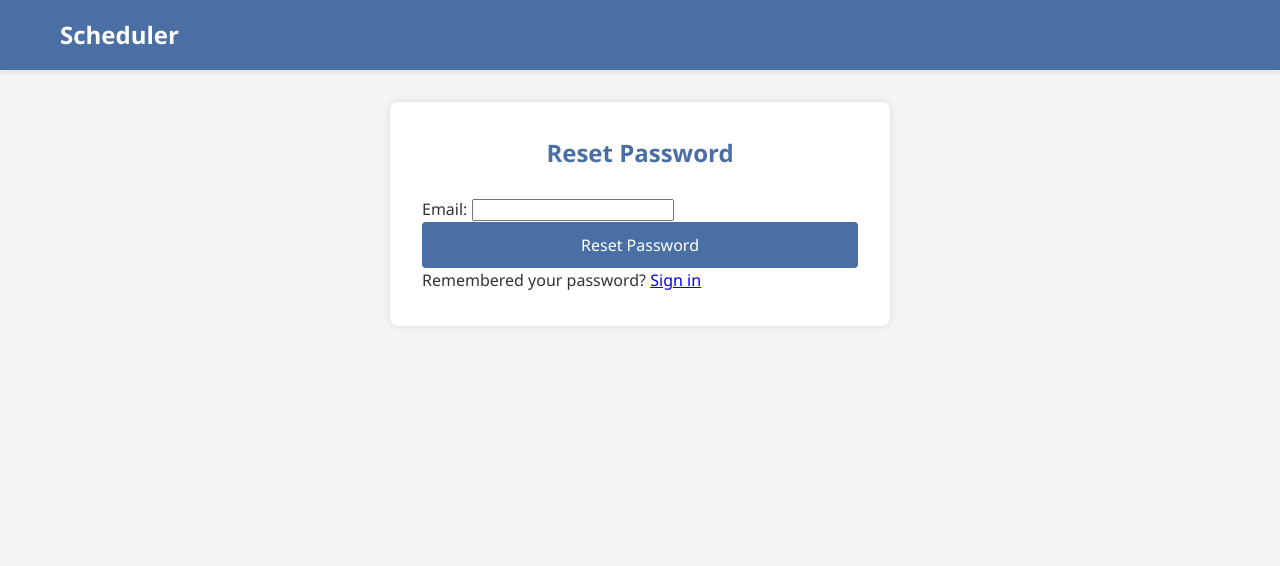
After one commit to gauthamkrishna1312/scheduler, a Django app: page /password-reset/ in a window 1280 px wide. The commit adds this page. Shown: the top 566 px of the page. Run offline with Django 5.2, Linux system fonts and the light colour scheme.

Commit message:
Password reset implemented

```diff
--- a/sheduler/home/urls.py
+++ b/sheduler/home/urls.py
@@ -1,3 +1,4 @@
+from django.contrib.auth import views as auth_views
 from home import views
 from django.urls import path
 
@@ -6,6 +7,7 @@ urlpatterns = [
     path('', views.index, name='index'),
     path('signup', views.signup, name='signup'),
     path('signin', views.signin, name='signin'),
+    path('login', views.signin, name='login'), #Password reset uses 'login' as the URL for the login page
     path('logout', views.logout, name='logout'),
 
 
@@ -15,4 +17,14 @@ urlpatterns = [
     path('inbox', views.inbox, name='inbox'),
     path('updatestatus', views.update_schedule_status, name='updatestatus'),
 
+
+
+    # Password reset flow
+    path('password-reset/', auth_views.PasswordResetView.as_view(), name='password_reset'),
+    path('password-reset/done/', auth_views.PasswordResetDoneView.as_view(), name='password_reset_done'),
+    path('reset/<uidb64>/<token>/', auth_views.PasswordResetConfirmView.as_view(), name='password_reset_confirm'),
+    path('reset/done/', auth_views.PasswordResetCompleteView.as_view(), name='password_reset_complete'),
+
+    path('password_base', views.password_base, name='password_base'),
+
 ]
--- a/sheduler/home/views.py
+++ b/sheduler/home/views.py
@@ -1,6 +1,5 @@
 from datetime import datetime
-from .models import Shedule, Message
-from .models import Shedule,User
+from .models import Shedule, Message, User
 from django.contrib.auth.models import auth
 from django.contrib.auth.decorators import login_required
 from django.contrib import messages
@@ -12,6 +11,9 @@ from django.core.mail import send_mail
 from django.conf import settings
 from urllib.parse import urlencode, quote
 # Create your views here.
+
+def password_base(request):
+    return render(request, 'password_base.html')
 
 @login_required(login_url='signin')
 def send_schedule_email(schedule):
--- a/sheduler/sheduler/settings.py
+++ b/sheduler/sheduler/settings.py
@@ -129,6 +129,11 @@ STATICFILES_DIRS = (os.path.join(BASE_DIR, 'static'),)
 
 DEFAULT_AUTO_FIELD = 'django.db.models.BigAutoField'
 
+
+LOGIN_URL = 'login'
+LOGOUT_REDIRECT_URL = 'login'
+LOGIN_REDIRECT_URL = 'index'
+
 load_dotenv() # Load environment variables from .env file
 # Email configuration
 EMAIL_HOST = os.environ.get('EMAIL_HOST')
--- a/sheduler/templates/auth.html
+++ b/sheduler/templates/password_base.html
@@ -209,15 +209,12 @@
 <body>
     <header>
         <div class="container header-content">
-            <a href="{% url 'home' %}" class="logo">MyApp</a>
+            <a href="{% url "signin" %}" class="logo">Scheduler</a>
             <nav>
                 <ul>
                     {% if user.is_authenticated %}
-                        <li><a href="{% url 'profile' %}">Profile</a></li>
+                        <li><a href="{% url 'index' %}">Profile</a></li>
                         <li><a href="{% url 'logout' %}">Logout</a></li>
-                    {% else %}
-                        <li><a href="{% url 'login' %}">Login</a></li>
-                        <li><a href="{% url 'register' %}">Register</a></li>
                     {% endif %}
                 </ul>
             </nav>
--- /dev/null
+++ b/sheduler/templates/registration/password_reset_complete.html
@@ -0,0 +1,4 @@
+{% block content %}
+  <h2>Password reset successful!</h2>
+  <p>You can now <a href="{% url 'signin' %}">sign in</a> with your new password.</p>
+{% endblock %}
--- /dev/null
+++ b/sheduler/templates/registration/password_reset_done.html
@@ -0,0 +1,3 @@
+{% block content %}
+  <h3>If your email is in our system, we’ve sent you a password reset link.</h3>
+{% endblock %}
--- /dev/null
+++ b/sheduler/templates/registration/password_reset_form.html
@@ -0,0 +1,13 @@
+{% extends "password_base.html" %}
+{%block title %}Reset Password{% endblock %}
+
+{% block content %}
+<div class="auth-form">
+    <h2>Reset Password</h2>
+    <form method="post">
+        {% csrf_token %}
+        {{ form.as_p }}
+        <button type="submit">Reset Password</button>
+    </form>
+    <p>Remembered your password? <a href="{% url 'signin' %}">Sign in</a></p>
+{% endblock %}
--- a/sheduler/templates/signin.html
+++ b/sheduler/templates/signin.html
@@ -25,7 +25,7 @@
                 <input type="password" name="password" id="password" placeholder="Password" required>
                 <button type="submit">Sign In</button>
             </form>
-            <p>Don't have an account? <a href="/signup">Sign up</a> || <a href="#">Forgot password?</a></p>
+            <p>Don't have an account? <a href="/signup">Sign up</a> || <a href="password-reset">Forgot password?</a></p>
 
         </section>
       </main>
```
Also changed, not shown: sheduler/templates/registration/password_reset_confirm.html (added, +8 -0 lines), sheduler/templates/registration/password_reset_email.html (added, +11 -0 lines), sheduler/db.sqlite3, 1 other file.
